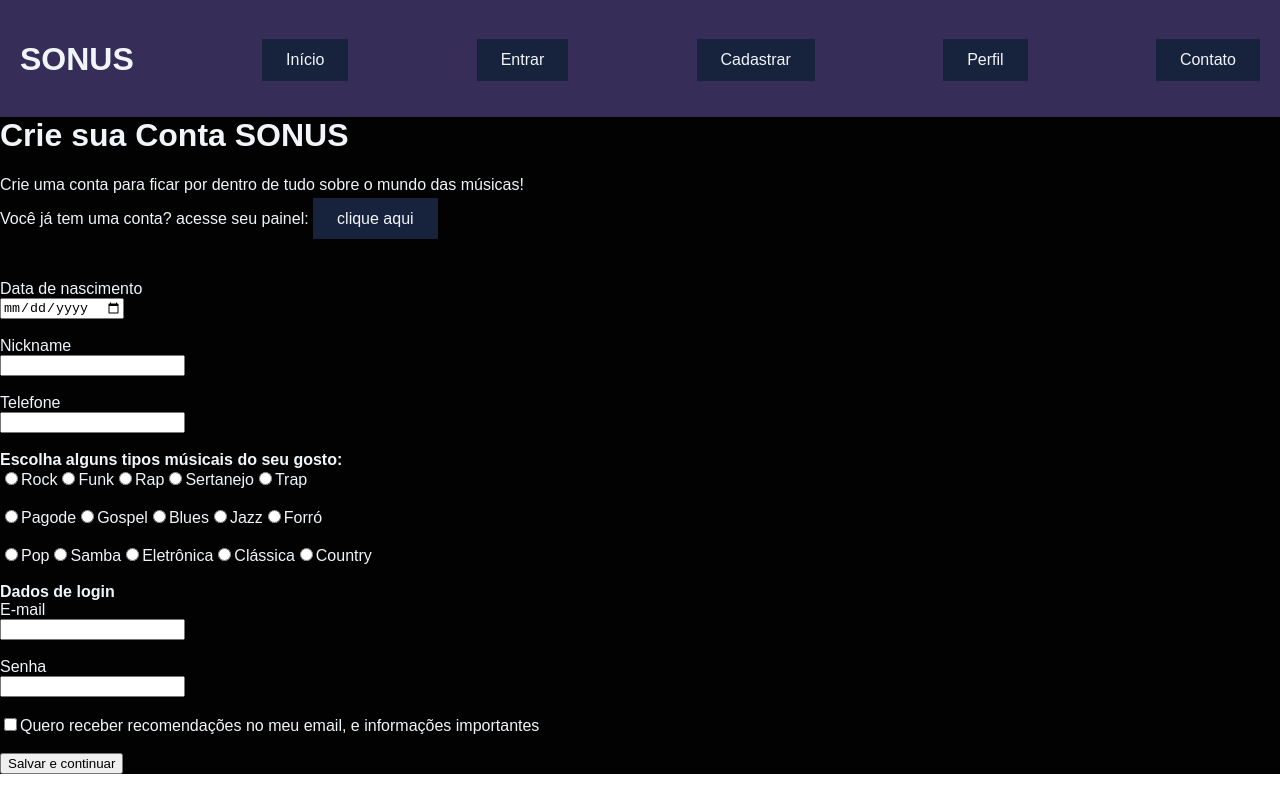
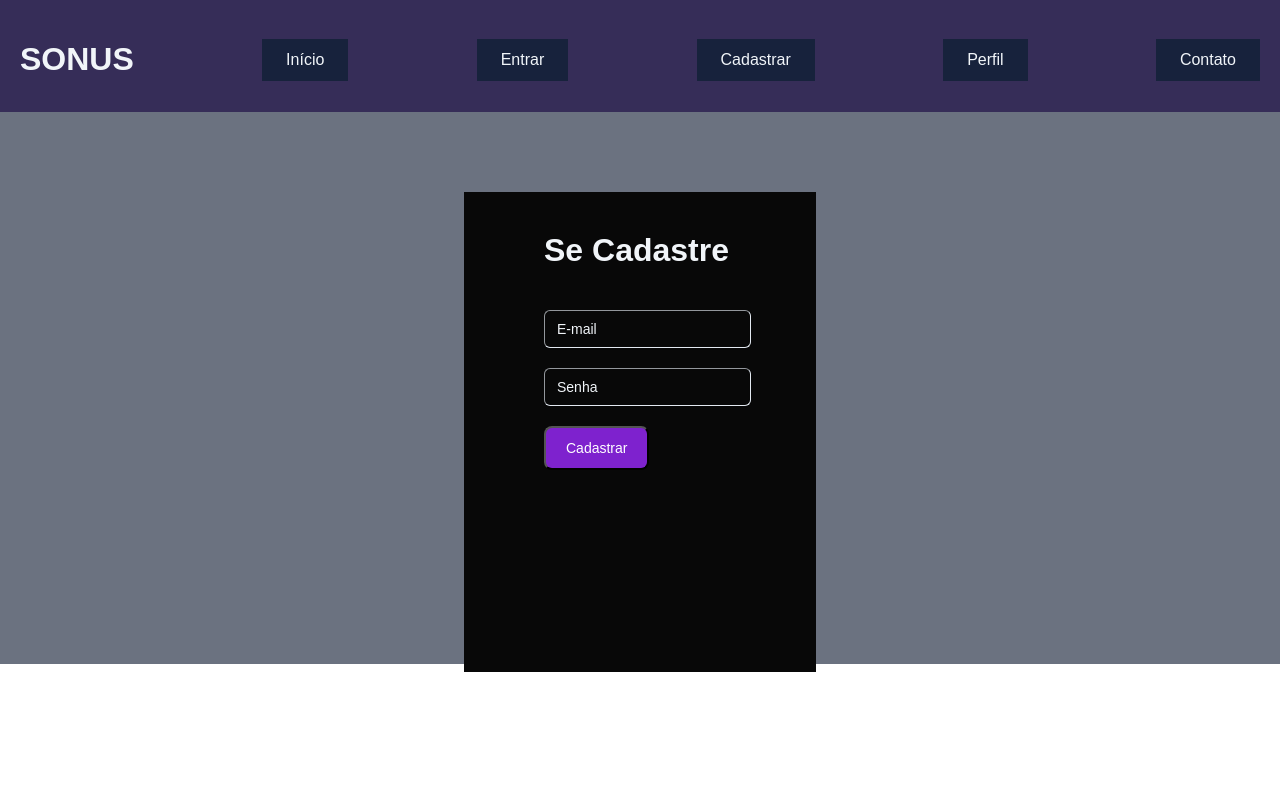
Before and after one commit to JhowEight/project_sonus, a Next.js app: page /Cadastro_J in a window 1280 px wide. Built offline with nearby package versions, Linux system fonts and the light colour scheme.

Commit message:
Tela de Cadastro salvando infos

```diff
--- a/app/Cadastro_J/components/Cadastrar.js
+++ /dev/null
@@ -1,90 +0,0 @@
-function Cadastrar() {
-    return (
-        <div className=" bg-[#020202] text-slate-100 -my-6 -mx-2 " >
-
-        <h1>Crie sua Conta SONUS</h1>
-        <p>Crie uma conta para ficar por dentro de tudo sobre o mundo das músicas!</p>
-        <p>Você já tem uma conta? acesse seu painel: <a className=" px-6 py-3 bg-[#17223C] no-underline text-slate-100 " href="#" >clique aqui</a> </p>
-
-        <form/>
-
-        <br/>
-        <br/>
-        <label>Data de nascimento</label>
-        <br/>
-        <input type="date" />
-        <br/>
-        <br/>
-        <label>Nickname</label>
-        <br/>
-        <input/>
-        <br/>
-        <br/>
-        <label>Telefone</label>
-        <br/>
-        <input/>
-        <br/>
-        <br/>
-        <label><strong>Escolha alguns tipos músicais do seu gosto:</strong></label>
-        <br/>
-        <input type="radio"/>
-        <label>Rock</label>
-        <input type="radio"/>
-        <label>Funk</label>
-        <input type="radio"/>
-        <label>Rap</label>
-        <input type="radio"/>
-        <label>Sertanejo</label>
-        <input type="radio"/>
-        <label>Trap</label>
-        <br/>
-        <br/>
-        <input type="radio"/>
-        <label>Pagode</label>
-        <input type="radio"/>
-        <label>Gospel</label>
-        <input type="radio"/>
-        <label>Blues</label>
-        <input type="radio"/>
-        <label>Jazz</label>
-        <input type="radio"/>
-        <label>Forró</label>
-        <br/>
-        <br/>
-        <input type="radio"/>
-        <label>Pop</label>
-        <input type="radio"/>
-        <label>Samba</label>
-        <input type="radio"/>
-        <label>Eletrônica</label>
-        <input type="radio"/>
-        <label>Clássica</label>
-        <input type="radio"/>
-        <label>Country</label>
-        <br/>
-        <br/>
-        <label><strong>Dados de login</strong></label>
-        <br/>
-        <label>E-mail</label>
-        <br/>
-        <input/>
-        <br/>
-        <br/>
-        <label>Senha</label>
-        <br/>
-        <input/>
-        <br/>
-        <br/>
-        <input type="checkbox" />
-        <label>Quero receber recomendações no meu email, e informações importantes</label>
-        <br/>
-        <br/>
-        <button>Salvar e continuar</button>
-
-        <form/>
-
-        </div>
-     );
-}
-
-export default Cadastrar;
--- a/app/Cadastro_J/page.js
+++ b/app/Cadastro_J/page.js
@@ -1,12 +1,29 @@
-import Cadastrar from "./components/Cadastrar";
+'use client'
+
+import { useState } from "react";
 
 function Cadastro() {
+
+    const [email, setEmail] = useState("");
+    const [senha, setSenha] = useState("");
+
+    function cadastrar(){
+        console.log("E-mail cadastrado:"+email);
+        console.log("Senha Cadastrada:"+senha);
+    }
+
     return (
-        <div>
 
-        <Cadastrar/>
+            <div className="flex justify-center items-center bg-gray-500 -my-2 -mx-2 " >
+            <div className=" items-center border p-20 -my-2 -mx-2 mt-20 w-48 size-80 bg-[#080808] text-slate-100 " >
+            <h1 className="-mt-10 " >Se Cadastre</h1>
+            <input onChange={((e)=> setEmail(e.target.value) )} class=" bg-transparent placeholder:text-slate-100 mt-5 text-slate-100 text-sm border border-slate-200 rounded-md px-3 py-2 transition duration-300 ease focus:outline-none focus:border-slate-100 hover:border-slate-100 shadow-sm focus:shadow" placeholder="E-mail"/>
+            <input onChange={((e)=> setSenha(e.target.value) )} class=" bg-transparent placeholder:text-slate-100 mt-5 text-slate-100 text-sm border border-slate-200 rounded-md px-3 py-2 transition duration-300 ease focus:outline-none focus:border-slate-100 hover:border-slate-100 shadow-sm focus:shadow" placeholder="Senha"/>
+            <button onClick={()=> cadastrar()} value={email+senha} type="button" class="focus:outline-none mt-5  text-white bg-purple-700 hover:bg-purple-800 focus:ring-4 focus:ring-purple-300 font-medium rounded-lg text-sm px-5 py-2.5 mb-2 dark:bg-purple-600 dark:hover:bg-purple-700 dark:focus:ring-purple-900">Cadastrar</button>
 
         </div>
+        </div>
+
      );
 }
 
```
